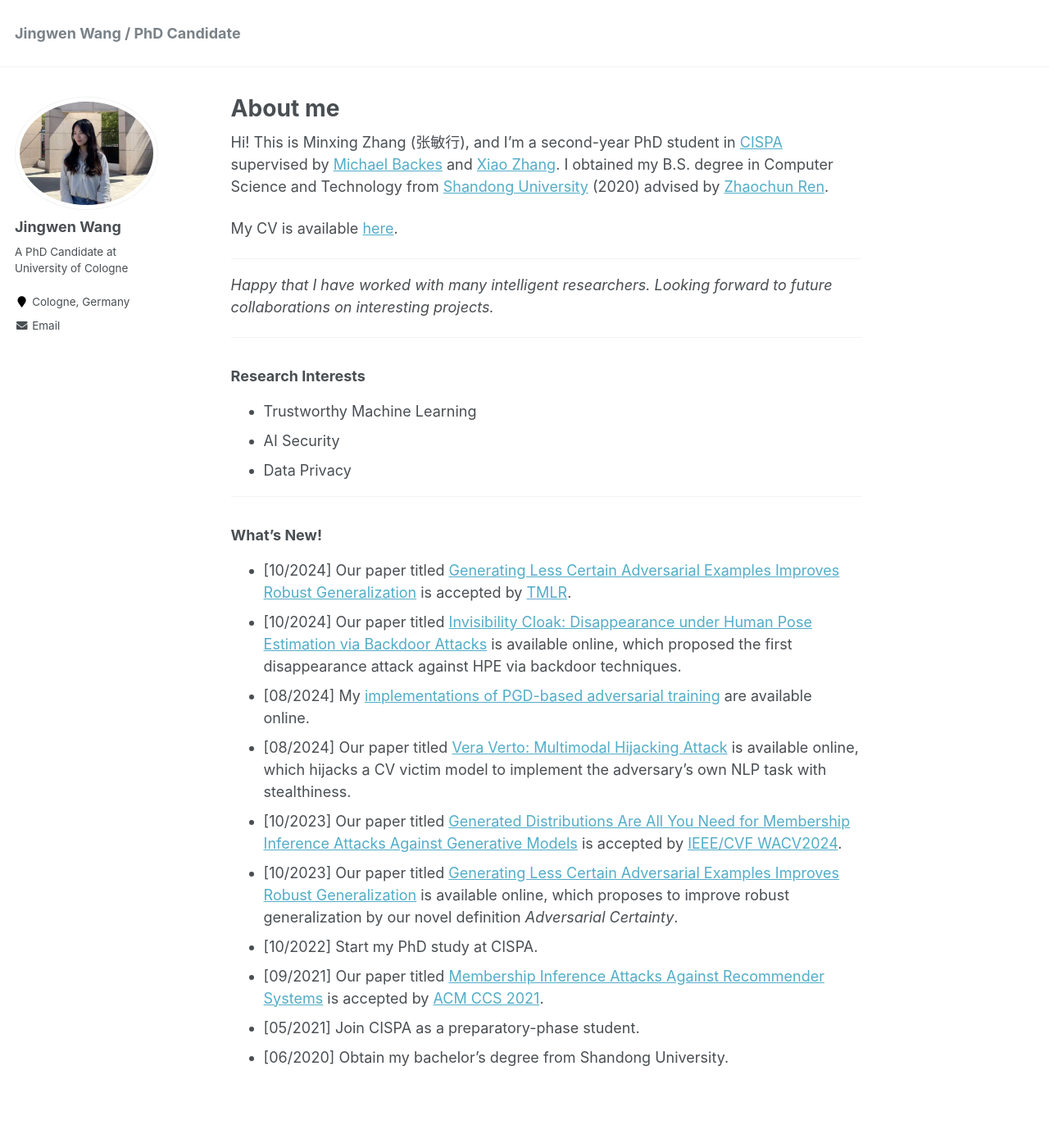
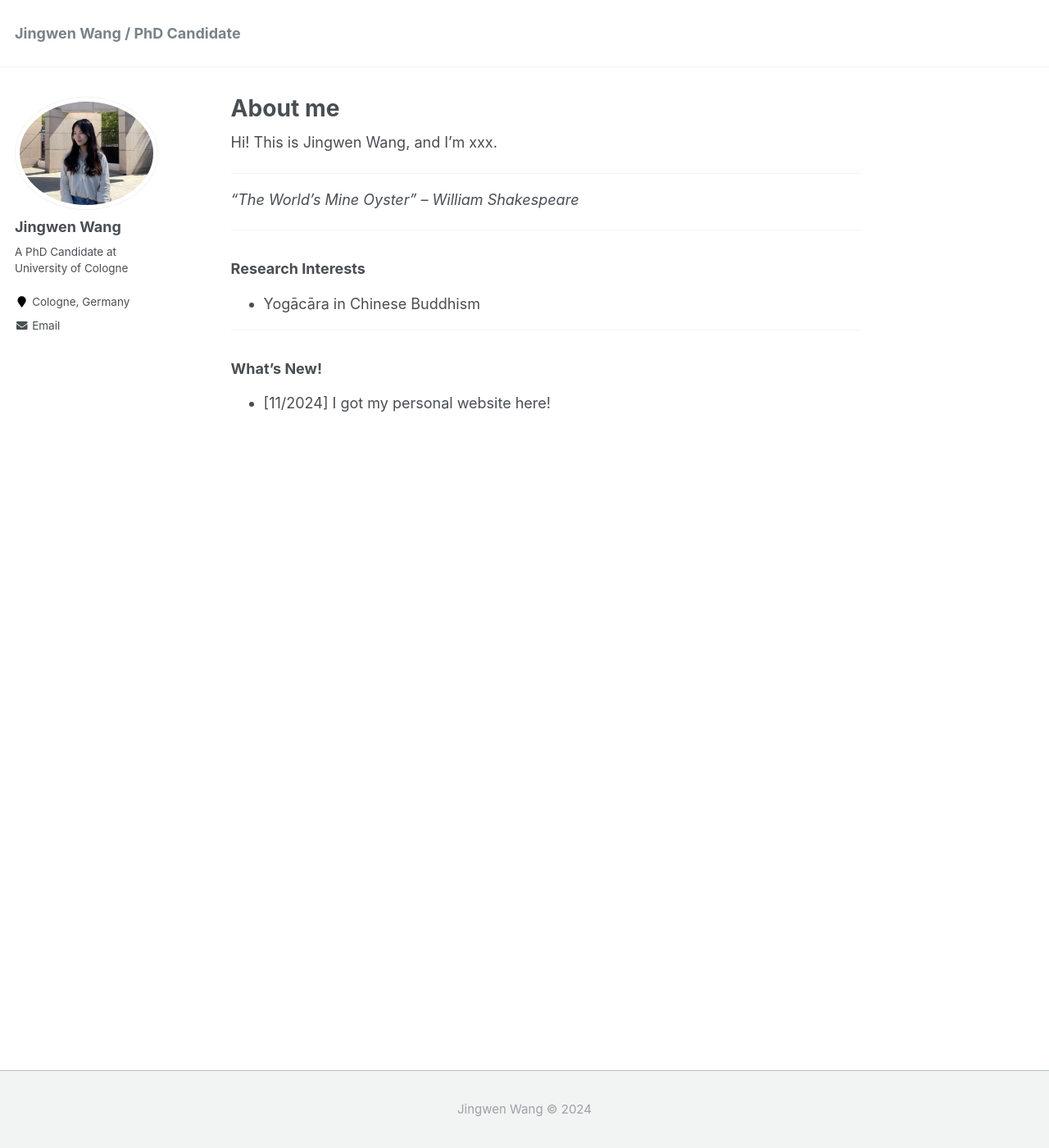
Before and after one commit to WJEN-orz/WJEN-orz.github.io, a Jekyll site: the page built from _pages/about.md, in a window 1280 px wide and 1400 px high. Shown: the whole window at 82% size. Built offline with Jekyll 4.4.1, drawn with Linux system fonts in a browser that asks for light colours.

Commit message:
Update about.md

```diff
--- a/_pages/about.md
+++ b/_pages/about.md
@@ -8,34 +8,20 @@ redirect_from:
   - /about.html
 ---
 
-Hi! This is Minxing Zhang (张敏行), and I'm a second-year PhD student in <a href="https://cispa.de/en" target="_blank">CISPA</a> supervised by <a href="https://michaelbackes.eu/" target="_blank">Michael Backes</a> and <a href="https://xiao-zhang.net/" target="_blank">Xiao Zhang</a>. I obtained my B.S. degree in Computer Science and Technology from <a href="https://www.sdu.edu.cn/" target="_blank">Shandong University</a> (2020) advised by <a href="https://renzhaochun.github.io/" target="_blank">Zhaochun Ren</a>.
-
-My CV is available [here](CV.pdf).
+Hi! This is Jingwen Wang, and I'm xxx.
 
 ---
 
-_Happy that I have worked with many intelligent researchers._
-_Looking forward to future collaborations on interesting projects._
+_“The World's Mine Oyster” -- William Shakespeare_
 
 ---
 
 ### Research Interests
 
-- Trustworthy Machine Learning
-- AI Security
-- Data Privacy
+- Yogācāra in Chinese Buddhism
 
 ---
 
 ### What's New!
 
-- [10/2024] Our paper titled <a href="https://arxiv.org/abs/2310.04539" target="_blank">Generating Less Certain Adversarial Examples Improves Robust Generalization</a> is accepted by <a href="https://jmlr.org/tmlr/" target="_blank">TMLR</a>.
-- [10/2024] Our paper titled <a href="https://arxiv.org/abs/2410.07670" target="_blank">Invisibility Cloak: Disappearance under Human Pose Estimation via Backdoor Attacks</a> is available online, which proposed the first disappearance attack against HPE via backdoor techniques.
-- [08/2024] My <a href="https://github.com/minxingzhang/PGD" target="_blank">implementations of PGD-based adversarial training</a> are available online.
-- [08/2024] Our paper titled <a href="https://arxiv.org/abs/2408.00129" target="_blank">Vera Verto: Multimodal Hijacking Attack</a> is available online, which hijacks a CV victim model to implement the adversary's own NLP task with stealthiness.
-- [10/2023] Our paper titled <a href="https://ieeexplore.ieee.org/document/10484149" target="_blank">Generated Distributions Are All You Need for Membership Inference Attacks Against Generative Models</a> is accepted by <a href="https://wacv2024.thecvf.com/" target="_blank">IEEE/CVF WACV2024</a>.
-- [10/2023] Our paper titled <a href="https://arxiv.org/abs/2310.04539" target="_blank">Generating Less Certain Adversarial Examples Improves Robust Generalization</a> is available online, which proposes to improve robust generalization by our novel definition _Adversarial Certainty_.
-- [10/2022] Start my PhD study at CISPA.
-- [09/2021] Our paper titled <a href="https://dl.acm.org/doi/10.1145/3460120.3484770" target="_blank">Membership Inference Attacks Against Recommender Systems</a> is accepted by <a href="https://www.sigsac.org/ccs/CCS2021/" target="_blank">ACM CCS 2021</a>.
-- [05/2021] Join CISPA as a preparatory-phase student.
-- [06/2020] Obtain my bachelor's degree from Shandong University.
+- [11/2024] I got my personal website here!
```
